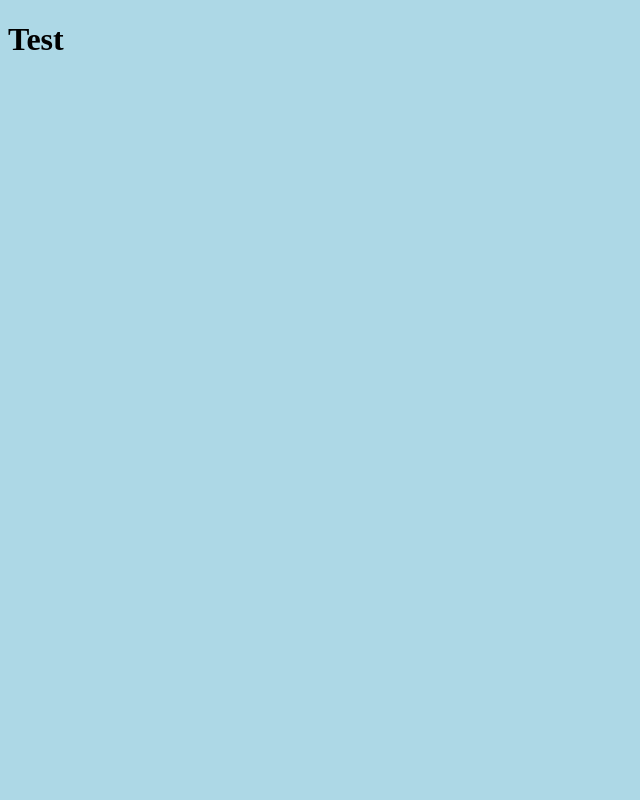
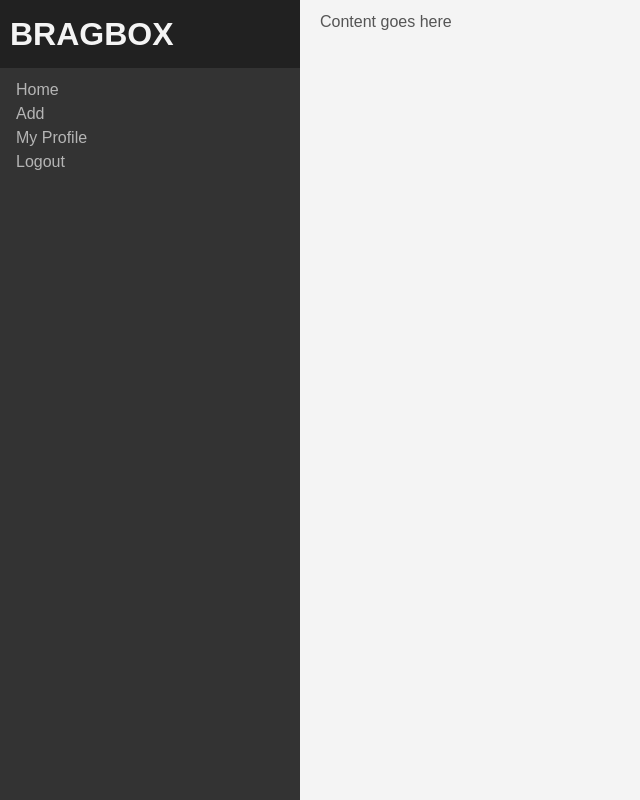
Before and after one commit to talha6663/BragDocumentApplication, a React (Create React App) app: page / in a window 1280 px wide. Shown: the whole page, without its empty margins (0-640 px from the left). Built offline with nearby package versions, Linux system fonts and the light colour scheme.

Commit message:
Initial commit

```diff
--- a/public/index.html
+++ b/public/index.html
@@ -24,7 +24,7 @@
       work correctly both with client-side routing and a non-root public URL.
       Learn how to configure a non-root public URL by running `npm run build`.
     -->
-    <title>React App</title>
+    <title>BRAGBOX</title>
   </head>
   <body>
     <noscript>You need to enable JavaScript to run this app.</noscript>
--- a/src/App.css
+++ b/src/App.css
@@ -1,3 +1,181 @@
+/* Box sizing rules */
+*,
+*::before,
+*::after {
+	box-sizing: border-box;
+}
+
+/* Remove default margin */
+body,
+h1,
+h2,
+h3,
+h4,
+p,
+figure,
+blockquote,
+dl,
+dd {
+	margin: 0;
+}
+
+/* Remove list styles on ul, ol elements with a list role, which suggests default styling will be removed */
+ul[role='list'],
+ol[role='list'] {
+	list-style: none;
+}
+
+/* Set core root defaults */
+html:focus-within {
+	scroll-behavior: smooth;
+}
+
+/* Set core body defaults */
 body {
-	background: lightblue;
+	min-height: 100vh;
+	text-rendering: optimizeSpeed;
+	line-height: 1.5;
 }
+
+/* A elements that don't have a class get default styles */
+a:not([class]) {
+	text-decoration-skip-ink: auto;
+}
+
+/* Add the correct font weight in Chrome, Edge, and Safari */
+b,
+strong {
+	font-weight: bolder;
+}
+
+/* Make images easier to work with */
+img,
+picture {
+	max-width: 100%;
+	display: block;
+}
+
+/* Inherit fonts for inputs and buttons */
+input,
+button,
+textarea,
+select {
+	font: inherit;
+	font-size: 100%;
+	line-height: 1.5;
+	margin: 0;
+}
+
+/* Horizontal rule default style */
+hr {
+	margin: 1rem 0;
+	color: inherit;
+	border: 0;
+	border-top: 1px solid;
+	opacity: 0;
+}
+
+/* Remove the inner border and padding in Firefox */
+button::-moz-focus-inner,
+[type="button"]::-moz-focus-inner,
+[type="reset"]::-moz-focus-inner,
+[type="submit"]::-moz-focus-inner {
+	border-style: none;
+	padding: 0;
+}
+
+/* Restore the focus styles unset by the previous rule */
+button:-moz-focusring,
+[type="button"]:-moz-focusring,
+[type="reset"]:-moz-focusring,
+[type="submit"]:-moz-focusring {
+	outline: 1px dotted ButtonText;
+}
+
+/* Show overflow in Edge */
+input {
+	overflow: visible;
+}
+
+select {
+    word-wrap: normal;
+	text-transform: none;
+}
+textarea {
+	resize: vertical;
+	overflow: auto;
+}
+
+/* Correct the cursor style of increment and decrement buttons in Chrome */
+[type="number"]::-webkit-inner-spin-button,
+[type="number"]::-webkit-outer-spin-button {
+	height: auto;
+}
+
+/* Correct the odd appearance in Chrome and Safari */
+[type="search"] {
+	-webkit-appearance: textfield;
+	outline-offset: -2px;
+}
+
+/* Sets a default monospace */
+pre {
+	font-family: Consolas, monospace;
+	display: block;
+	margin-top: 0;
+	margin-bottom: 1rem;
+	overflow: auto;
+	font-size: 1rem;
+}
+
+/* Remove all animations, transitions and smooth scroll for people that prefer not to see them */
+@media (prefers-reduced-motion: reduce) {
+	html:focus-within {
+		scroll-behavior: auto;
+	}
+
+	*,
+	*::before,
+	*::after {
+		animation-duration: 0.01ms !important;
+		animation-iteration-count: 1 !important;
+		transition-duration: 0.01ms !important;
+		scroll-behavior: auto !important;
+	}
+}
+
+@import url('https://fonts.googleapis.com/css2?family=Source+Sans+Pro:ital,wght@0,600;0,900;1,600&display=swap');
+
+:root {
+	font-size: 16px;
+}
+
+html, body {
+	font-family: 'Source Sans Pro', sans-serif;
+	background: #f4f4f4;
+	color: #555;
+}
+.App {
+	display: flex;
+	width: 100vw;
+	height: 100vh;
+}
+nav {
+	background: #333;
+	width: 300px;
+}
+nav .logo {
+	background: #212121;
+	font-size: 2em;
+	font-weight: 900;
+	color: #f4f4f4;
+	padding: 10px;
+	margin-bottom: 10px;
+}
+nav .menu {
+	color: #b5b5b5;
+	padding: 0 16px;
+}
+main {
+	padding: 10px 20px;
+}
--- a/src/App.js
+++ b/src/App.js
@@ -1,9 +1,12 @@
 import './App.css';
+// import './components/navbar';
+import Navbar from './components/navbar';
 
 function App() {
 	return (
 		<div className="App">
-			<h1>Test</h1>
+			<Navbar />
+			<main>Content goes here</main>
 		</div>
 	);
 }
--- /dev/null
+++ b/src/components/navbar.jsx
@@ -0,0 +1,19 @@
+import React from 'react';
+
+const Navbar = () => {
+	return (
+		<nav>
+            <div className="logo">
+                BRAGBOX
+            </div>
+            <div className="menu">
+                <div>Home</div>
+                <div>Add</div>
+                <div>My Profile</div>
+                <div>Logout</div>
+            </div>
+        </nav>
+	);
+};
+
+export default Navbar;
```
